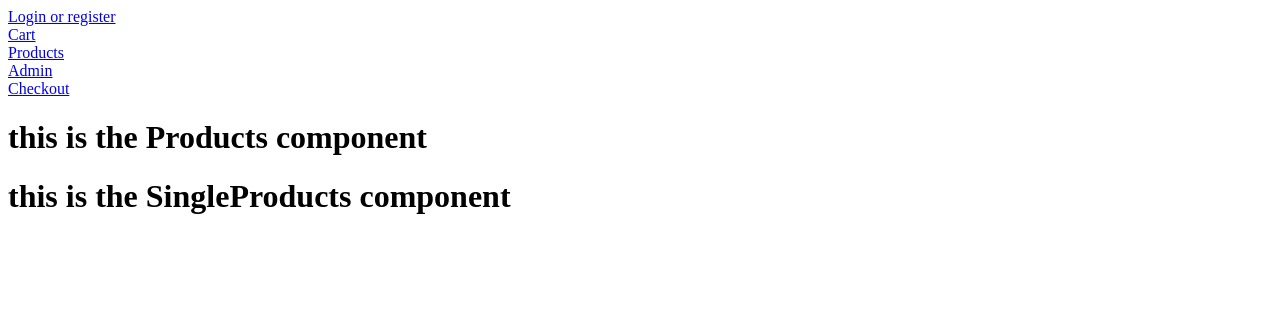
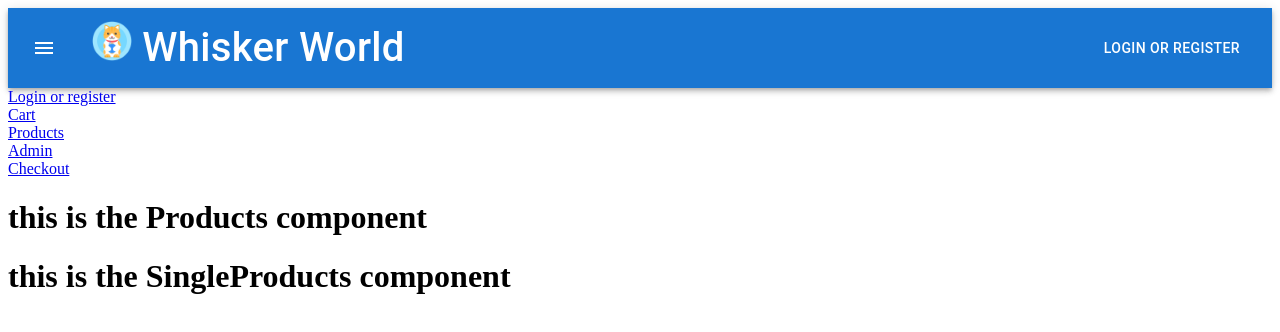
Before and after one commit to vivianwong905/Whisker-World, a React (Vite) app: page / in a window 1280 px wide. Shown: the top 332 px of the page. Built offline with nearby package versions, Linux system fonts and the light colour scheme.

Commit message:
started navBar and added catIcon to favicon area

```diff
--- a/client/App.jsx
+++ b/client/App.jsx
@@ -5,12 +5,13 @@ import Cart from './components/cart';
 import Products from './components/products';
 import Admin from './components/admin';
 import Checkout from './components/checkout';
-
+import NavBar from './components/Navbar';
 
 
 function App() {
   return (
     <>
+      <NavBar />
       <div id="container">
         <div id="navbar">
           <Link to="/auth/register">Login or register</Link>
--- /dev/null
+++ b/client/components/Navbar.jsx
@@ -0,0 +1,79 @@
+import React from 'react';
+
+
+//import Link as RouterLink for mui
+import { Link as RouterLink } from 'react-router-dom'
+import catIcon from '../../image/catIcon.png'
+
+//import the mui components
+import ShoppingCartIcon from '@mui/icons-material/ShoppingCart';
+import Button from '@mui/material/Button';
+import Menu from '@mui/material/Menu';
+import MenuItem from '@mui/material/MenuItem';
+import AppBar from '@mui/material/AppBar';
+import Box from '@mui/material/Box';
+import Toolbar from '@mui/material/Toolbar';
+import Typography from '@mui/material/Typography';
+import IconButton from '@mui/material/IconButton';
+import MenuIcon from '@mui/icons-material/Menu';
+// import use slectro to get token and do token && login and account
+const NavBar = () => {
+
+  const [anchorEl, setAnchorEl] = React.useState(null);
+  const open = Boolean(anchorEl);
+
+  const handleClick = (event) => {
+    setAnchorEl(event.currentTarget);
+  };
+
+  const handleClose = () => {
+    setAnchorEl(null);
+  };
+
+  return (
+    <Box sx={{ flexGrow: 1 }}>
+      <AppBar position="static">
+        <Toolbar>
+          <IconButton
+            size="large"
+            edge="start"
+            color="inherit"
+            aria-label="menu"
+            sx={{ mr: 2 }}
+            id="demo-positioned-button"
+            aria-controls={open ? 'demo-positioned-menu' : undefined}
+            aria-haspopup="true"
+            aria-expanded={open ? 'true' : undefined}
+            onClick={handleClick}
+          >
+            <MenuIcon />
+          </IconButton>
+          <Typography variant="h6" component="div" sx={{ flexGrow: 1, padding: 1, fontSize:40 }}>
+           <img id="cat-logo" src={catIcon}/> Whisker World
+          </Typography>
+          <Button color="inherit" component={RouterLink} to="/auth/register">Login or Register</Button>
+          <Menu
+            id="demo-positioned-menu"
+            aria-labelledby="demo-positioned-button"
+            anchorEl={anchorEl}
+            open={open}
+            onClose={handleClose}
+            anchorOrigin={{
+              vertical: 'top',
+              horizontal: 'left',
+            }}
+            transformOrigin={{
+              vertical: 'top',
+              horizontal: 'left',
+            }}
+          >
+            <MenuItem onClick={handleClose} component={RouterLink} to="/">Products</MenuItem>
+            <MenuItem onClick={handleClose} component={RouterLink} to="/cart"><ShoppingCartIcon/>Cart</MenuItem>
+          </Menu>
+        </Toolbar>
+      </AppBar>
+    </Box>
+  )
+}
+
+export default NavBar
--- a/client/index.css
+++ b/client/index.css
@@ -1 +1,5 @@
 /* Put your CSS in here! */
+
+#cat-logo{
+    height: 1em;
+}
--- a/index.html
+++ b/index.html
@@ -2,7 +2,7 @@
 <html lang="en">
   <head>
     <meta charset="UTF-8" />
-    <link rel="icon" type="image/svg+xml" href="/vite.svg" />
+    <link rel="icon" type="image/icon" href="./image/catIcon.png">
     <meta name="viewport" content="width=device-width, initial-scale=1.0" />
     <title>Whisker World</title>
   </head>
--- a/package.json
+++ b/package.json
@@ -15,7 +15,11 @@
   "author": "",
   "license": "ISC",
   "dependencies": {
+    "@emotion/react": "^11.11.1",
+    "@emotion/styled": "^11.11.0",
     "@faker-js/faker": "^8.2.0",
+    "@mui/icons-material": "^5.14.16",
+    "@mui/material": "^5.14.17",
     "@prisma/client": "^5.5.2",
     "@reduxjs/toolkit": "^1.9.7",
     "bcrypt": "^5.1.1",
```
Also changed, not shown: image/catIcon.png (added), 1 other file (tests, documents, lock files or other folders).
